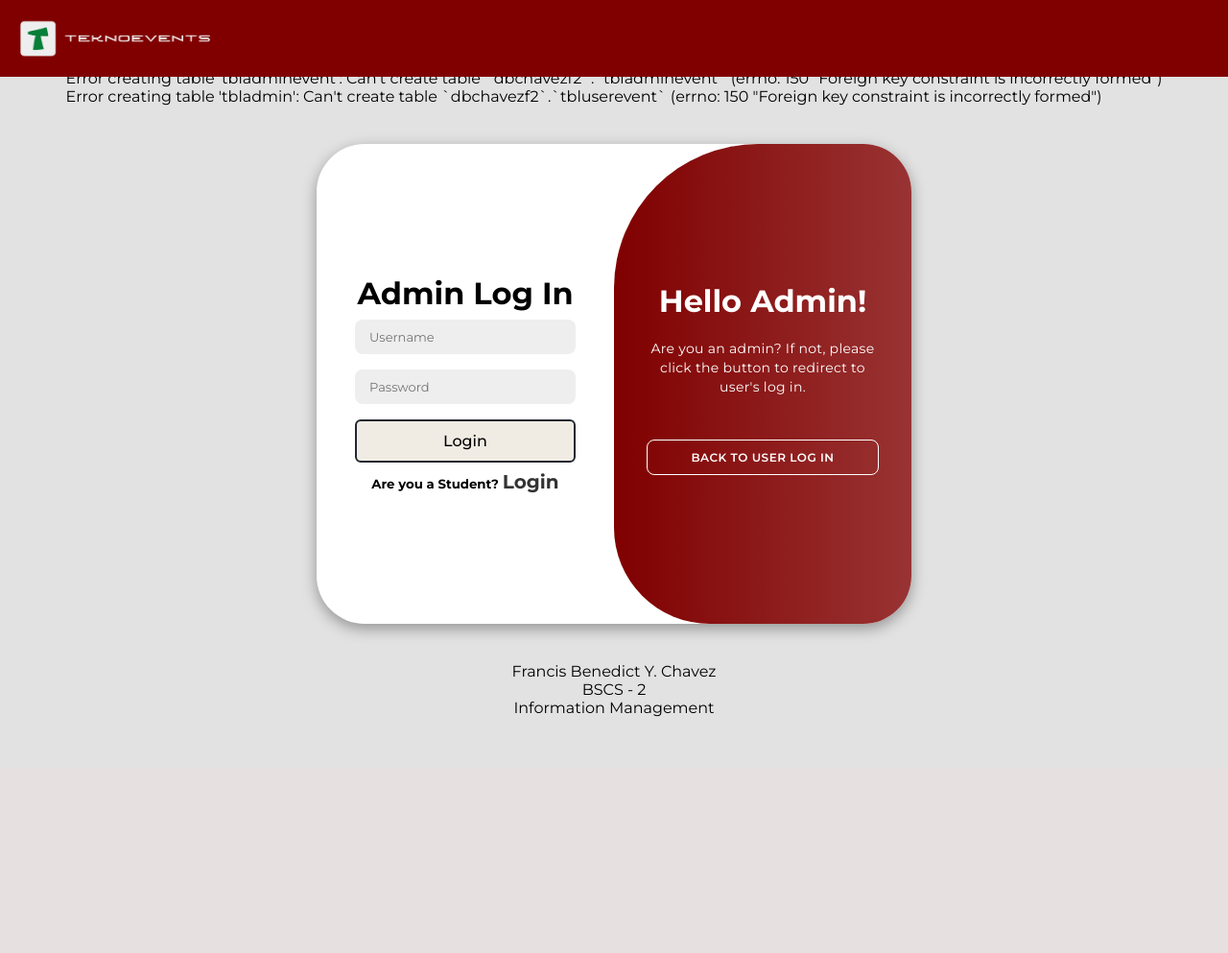
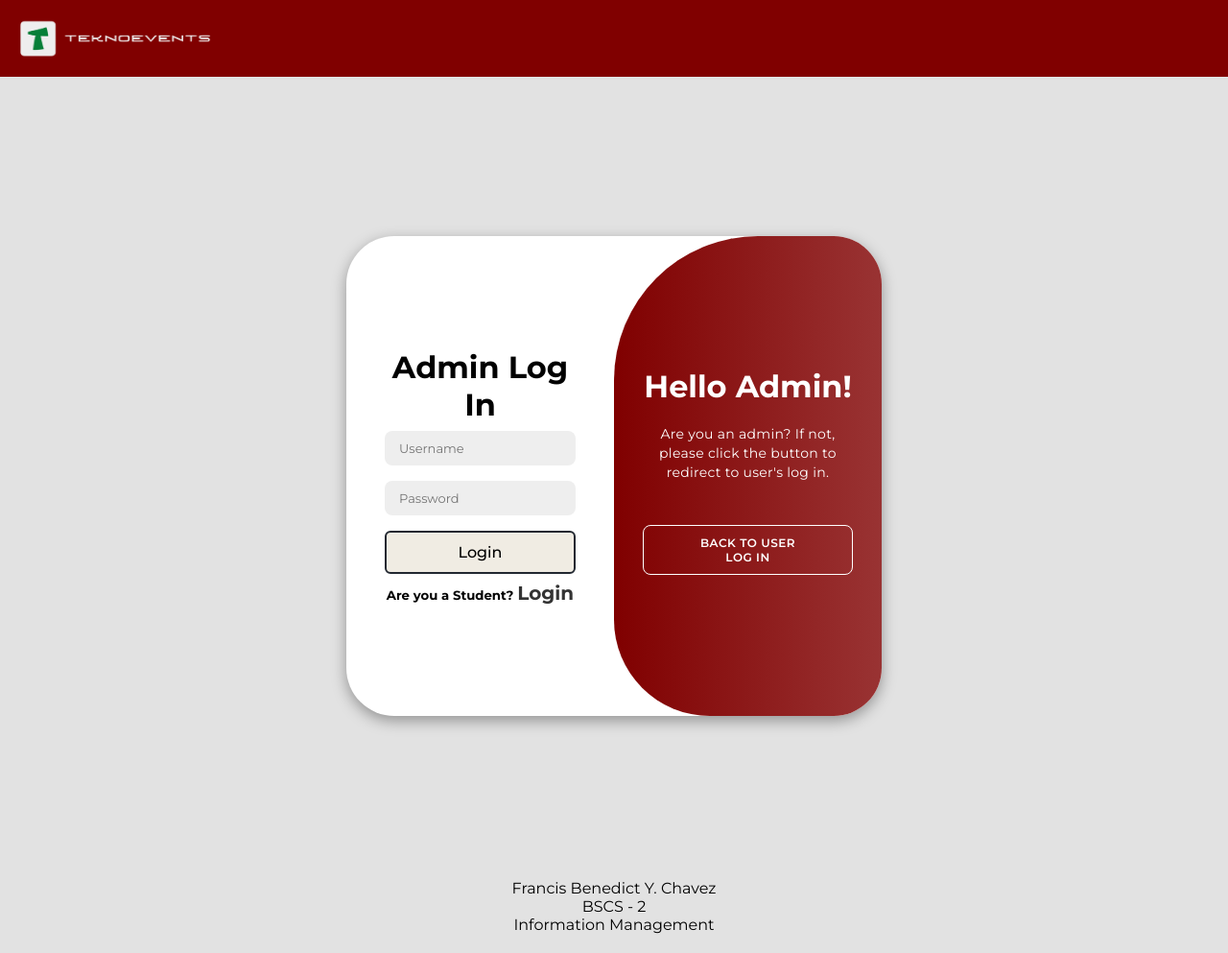
Before and after one commit to FBChavez/F2Chavez, a PHP site: page /administratorLogin.php in a window 1280 px wide. Shown: the whole page at 96% size. Before the commit the page ends 747 px from the top, so only its background shows below. Run offline with PHP 8.4, Linux system fonts and the light colour scheme.

Commit message:
May 3, 2024

```diff
--- a/css/teknoStyles.css
+++ b/css/teknoStyles.css
@@ -46,7 +46,7 @@ body {
 .body-container {
     display: flex;
     flex-direction: column;
-    /* height: 100vh; */
+    height: 100%;
     width: 100%;
     padding: 20px;
     margin-top: 20px;
@@ -127,7 +127,7 @@ body {
     border-radius: 50px;
     box-shadow: 0 5px 15px rgba(0, 0, 0, 0.35);
     overflow: hidden;
-    width: 50%;
+    width: 45%;
     max-width: 100%;
     min-height: 500px;
     position: relative;
```
